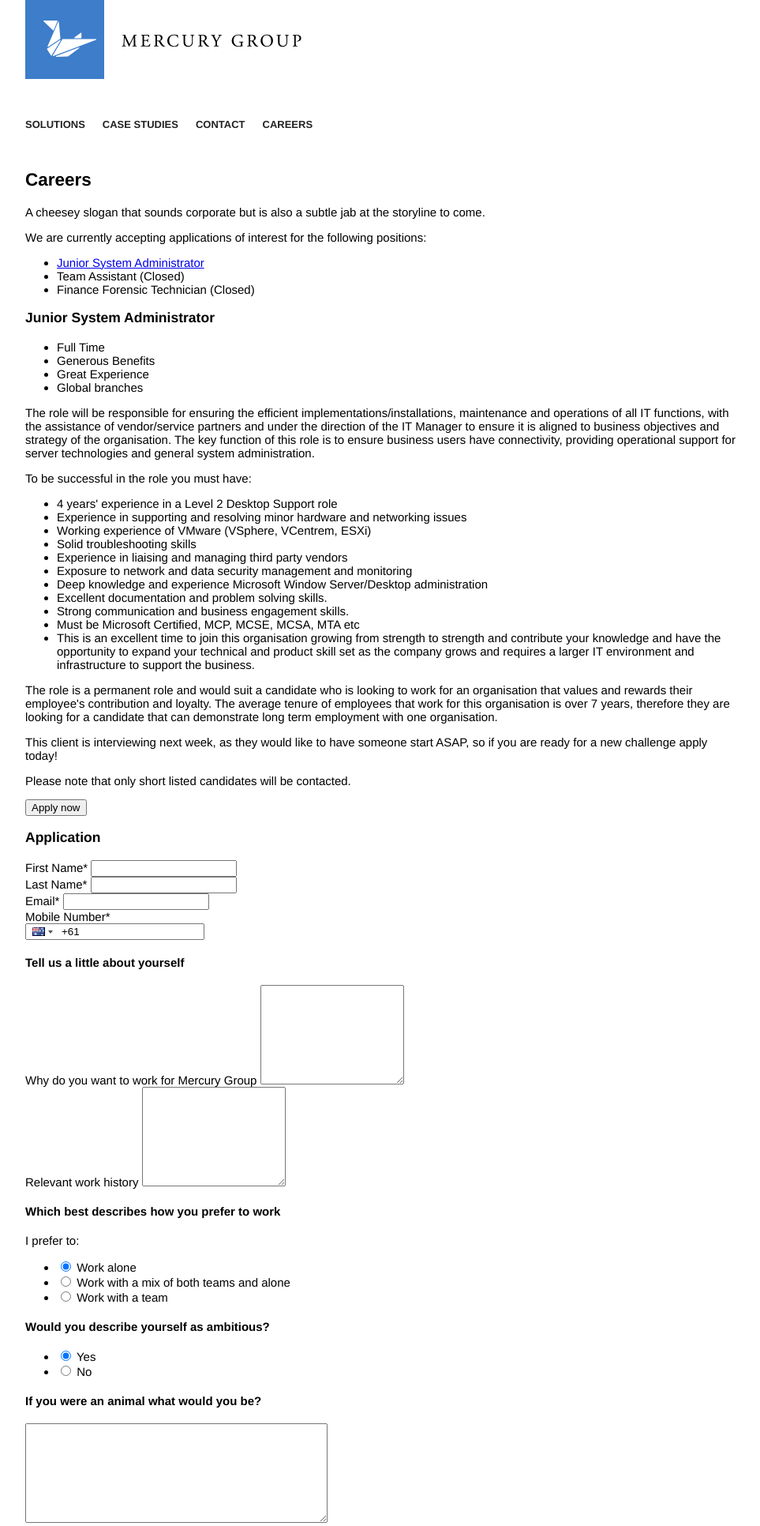
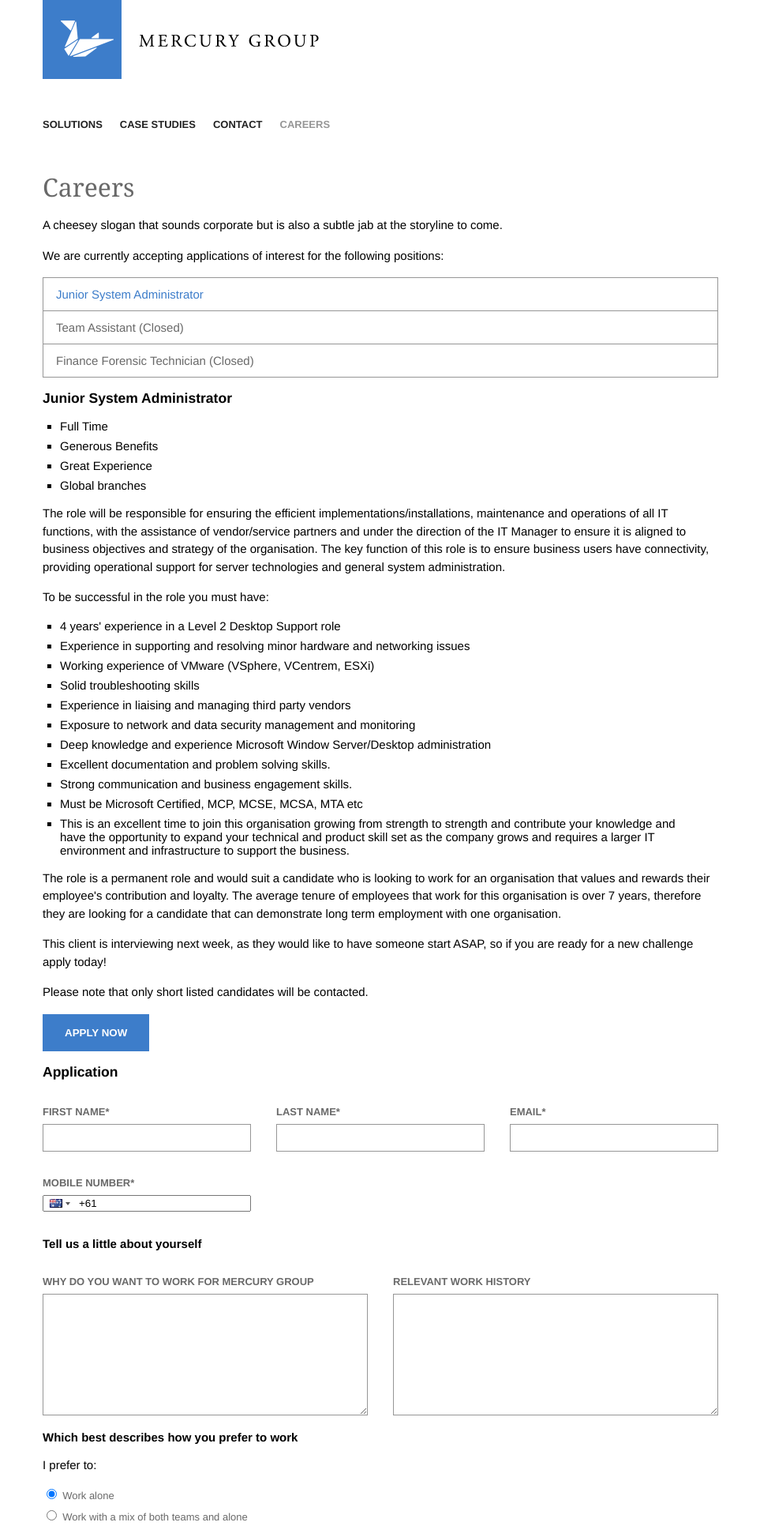
Before and after one commit to NPC360/NPC360, a Flask app: page /careers/ in a window 1280 px wide. Shown: the top 1932 px of the page at 79% size, without its empty margins (158-1121 px from the left). Run offline with Flask 2, Linux system fonts and the light colour scheme; some libraries are stand-ins or nearby versions.

Commit message:
Compiled CSS

```diff
--- a/wsgi/static/css/style.css
+++ b/wsgi/static/css/style.css
@@ -763,49 +763,116 @@
 .intl-tel-input .country-list .flag, .intl-tel-input .country-list .country-name { margin-right: 6px; }
 
 /* line 7, ../../../scss/style.scss */
-body { font-size: 15px; font-family: Helvetica, Arial, sans-serif; background: #FFF; margin: 0; }
+*, *:after, *:before { box-sizing: inherit; }
 
-/* line 13, ../../../scss/style.scss */
-.content-layout { max-width: 900px; margin: 0 auto; padding: 0 22px; }
+/* line 10, ../../../scss/style.scss */
+body { box-sizing: border-box; font-size: 15px; font-family: Helvetica, Arial, sans-serif; background: #FFF; font-weight: 400; margin: 0; }
 
 /* line 18, ../../../scss/style.scss */
-a { -moz-transition-property: color, background, border, opacity; -o-transition-property: color, background, border, opacity; -webkit-transition-property: color, background, border, opacity; transition-property: color, background, border, opacity; -moz-transition-duration: 200ms; -o-transition-duration: 200ms; -webkit-transition-duration: 200ms; transition-duration: 200ms; }
+.content-layout { width: 900px; margin: 0 auto; padding: 0 22px; }
 
-/* line 22, ../../../scss/style.scss */
+/* line 23, ../../../scss/style.scss */
+h2, h3, h4 { margin: 16px 0; }
+
+/* line 26, ../../../scss/style.scss */
+h2 { font-family: Georgia, serif; color: #696969; font-size: 32px; font-weight: 100; }
+
+/* line 32, ../../../scss/style.scss */
+a { -moz-transition-property: color, background, border, opacity; -o-transition-property: color, background, border, opacity; -webkit-transition-property: color, background, border, opacity; transition-property: color, background, border, opacity; -moz-transition-duration: 200ms; -o-transition-duration: 200ms; -webkit-transition-duration: 200ms; transition-duration: 200ms; color: #3D7DCA; text-decoration: none; }
+/* line 38, ../../../scss/style.scss */
+a:hover, a:active { text-decoration: underline; color: #4689db; }
+/* line 42, ../../../scss/style.scss */
+a:focus { color: #276fc6; }
+
+/* line 46, ../../../scss/style.scss */
+ul { list-style: square; margin: 16px 0; padding: 0 22px; }
+
+/* line 51, ../../../scss/style.scss */
+li + li { margin-top: 8px; }
+
+/* line 54, ../../../scss/style.scss */
+p { margin: 16px 0; line-height: 1.5; }
+
+/* line 58, ../../../scss/style.scss */
 p:first-child { margin-top: 0; }
 
-/* line 26, ../../../scss/style.scss */
+/* line 62, ../../../scss/style.scss */
 .header h1 { margin: 0; }
-/* line 29, ../../../scss/style.scss */
+/* line 65, ../../../scss/style.scss */
 .header h1, .header h1 a { width: 350px; height: 100px; }
-/* line 33, ../../../scss/style.scss */
+/* line 69, ../../../scss/style.scss */
 .header h1 a { display: block; background: url('/static/img/mg.png?1431154897') no-repeat 0 0; background-size: 350px; }
-/* line 38, ../../../scss/style.scss */
+/* line 74, ../../../scss/style.scss */
 .header h1 a:hover, .header h1 a:active, .header h1 a:focus { opacity: 0.9; }
-/* line 43, ../../../scss/style.scss */
+/* line 79, ../../../scss/style.scss */
 .header nav { display: block; text-transform: uppercase; margin: 42px 0; font-size: 13px; font-weight: bold; }
-/* line 50, ../../../scss/style.scss */
+/* line 86, ../../../scss/style.scss */
 .header nav ul { list-style: none; margin: 0; padding: 0; display: block; }
-/* line 56, ../../../scss/style.scss */
+/* line 92, ../../../scss/style.scss */
 .header nav li { float: left; }
-/* line 59, ../../../scss/style.scss */
+/* line 95, ../../../scss/style.scss */
 .header nav li + li { margin: 0 0 0 22px; }
-/* line 62, ../../../scss/style.scss */
+/* line 98, ../../../scss/style.scss */
 .header nav a { display: block; padding: 8px 0; text-decoration: none; color: #222; }
-/* line 68, ../../../scss/style.scss */
+/* line 104, ../../../scss/style.scss */
 .header nav a:hover, .header nav a:focus { color: #4689db; }
-/* line 71, ../../../scss/style.scss */
+/* line 107, ../../../scss/style.scss */
 .header nav a:active { color: #276fc6; }
+/* line 110, ../../../scss/style.scss */
+.header nav a.active { color: #969696; }
 
-/* line 78, ../../../scss/style.scss */
+/* line 117, ../../../scss/style.scss */
 .footer { text-transform: uppercase; font-size: 12px; color: #969696; border-top: solid 1px #969696; margin: 22px 0 0; padding: 12px 0 0; }
 
-/* line 87, ../../../scss/style.scss */
+/* line 126, ../../../scss/style.scss */
 .main { min-height: 200px; }
 
-/* line 91, ../../../scss/style.scss */
+/* line 130, ../../../scss/style.scss */
 .hero { margin: 42px 0; font-family: Georgia, serif; font-size: 28px; line-height: 1.5; color: #696969; }
-/* line 98, ../../../scss/style.scss */
+/* line 137, ../../../scss/style.scss */
 .hero p { margin: 0; }
-/* line 101, ../../../scss/style.scss */
+/* line 140, ../../../scss/style.scss */
 .hero p:after { display: inline-block; content: ""; background: url('/static/img/crane.png?1431154887') no-repeat 0 0; width: 18px; height: 12px; background-size: 18px; margin: 0 0 0 8px; }
+
+/* line 153, ../../../scss/style.scss */
+ul.block { padding: 0; list-style: none; border: solid 1px #969696; }
+/* line 158, ../../../scss/style.scss */
+ul.block li + li { margin: 0; border-top: solid 1px #969696; }
+/* line 162, ../../../scss/style.scss */
+ul.block li > span, ul.block li > a { display: block; padding: 12px 16px; }
+/* line 166, ../../../scss/style.scss */
+ul.block li > span { color: #696969; }
+
+/* line 171, ../../../scss/style.scss */
+button { background: #3D7DCA; color: #FFF; padding: 16px 28px; display: inline-block; border: 0; text-transform: uppercase; font-weight: bold; }
+/* line 180, ../../../scss/style.scss */
+button:hover, button:active { background: #4689db; }
+/* line 183, ../../../scss/style.scss */
+button:focus { background: #276fc6; }
+
+/* line 188, ../../../scss/style.scss */
+textarea, input[type="text"], input[type="email"] { border: solid 1px #969696; padding: 8px 12px; font-family: inherit; font-size: inherit; }
+
+/* line 197, ../../../scss/style.scss */
+.group { margin: 0 -16px; }
+/* line 200, ../../../scss/style.scss */
+.group .field { width: 50%; }
+/* line 204, ../../../scss/style.scss */
+.group.three-columns .field { width: 33.33333%; }
+
+/* line 209, ../../../scss/style.scss */
+.field { float: left; padding: 0 16px; margin: 16px 0; }
+/* line 214, ../../../scss/style.scss */
+.field input, .field textarea { width: 100%; }
+
+/* line 218, ../../../scss/style.scss */
+label { margin: 0 0 8px; color: #696969; font-size: 13px; text-transform: uppercase; font-weight: bold; display: block; }
+
+/* line 226, ../../../scss/style.scss */
+.radio-group { list-style: none; padding: 0; }
+/* line 230, ../../../scss/style.scss */
+.radio-group li + li { margin-top: 8px; }
+/* line 233, ../../../scss/style.scss */
+.radio-group label { margin: 0; }
+/* line 236, ../../../scss/style.scss */
+.radio-group label { display: inline-block; text-transform: none; font-weight: normal; }
```
